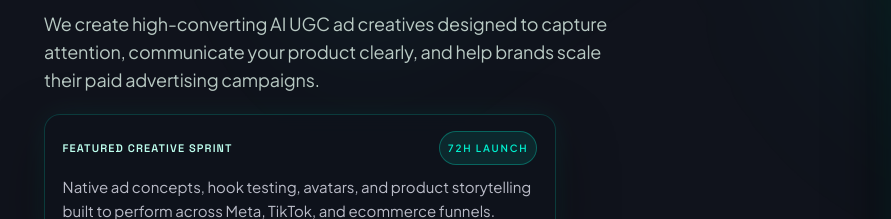
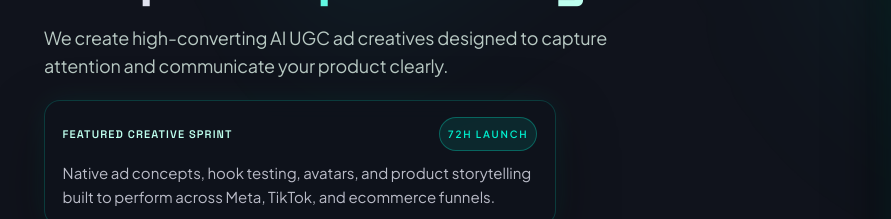
Before and after one commit to infoinknoviotech/INKNOVIO-TECH-AI-UGC, a website: page code.html in a window 1280 px wide. Shown: the part 341-560 px from the top of the page, 0-891 px from the left. Drawn offline with nearby package versions, Linux system fonts and the light colour scheme; no server answers.

Commit message:
Remove paid advertising campaigns copy

```diff
--- a/code.html
+++ b/code.html
@@ -26,7 +26,7 @@
 </h1>
 <!-- Subtitle -->
 <p class="font-body-lg text-body-lg text-on-surface-variant max-w-xl">
-            We create high-converting AI UGC ad creatives designed to capture attention, communicate your product clearly, and help brands scale their paid advertising campaigns.
+            We create high-converting AI UGC ad creatives designed to capture attention and communicate your product clearly.
           </p>
 <div class="premium-feature">
 <div class="flex items-center justify-between gap-space-sm">
```
